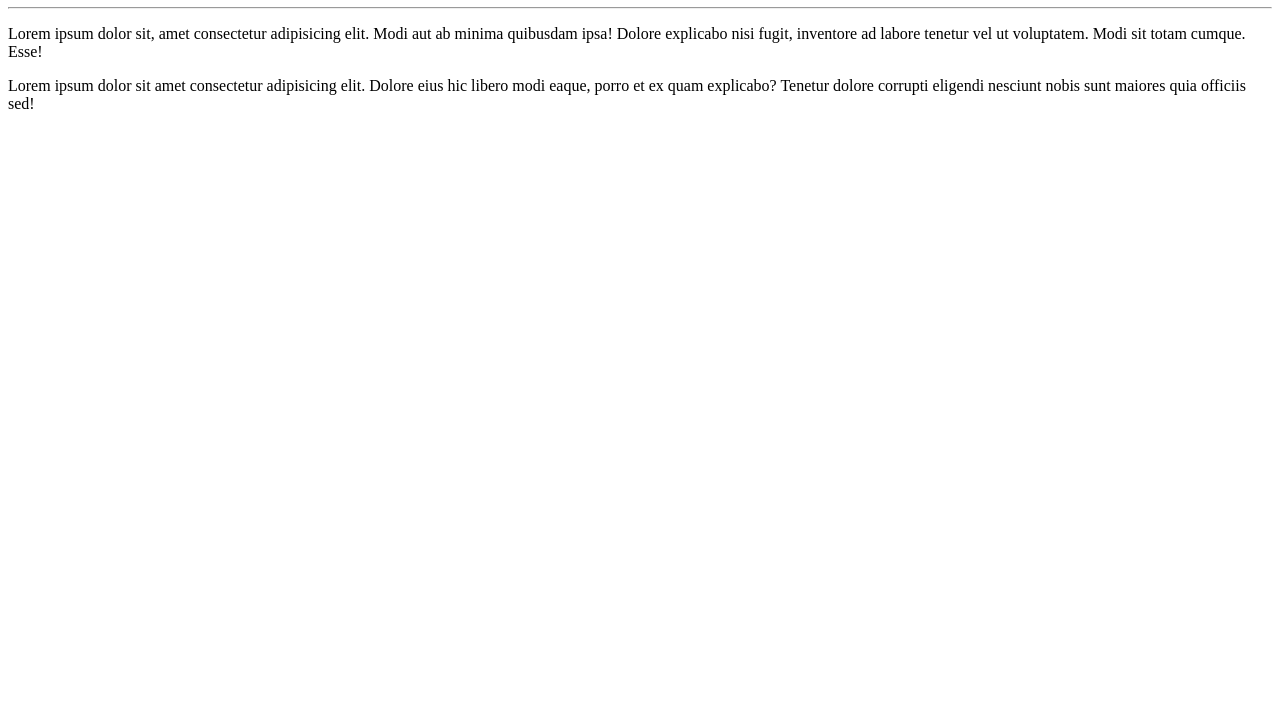
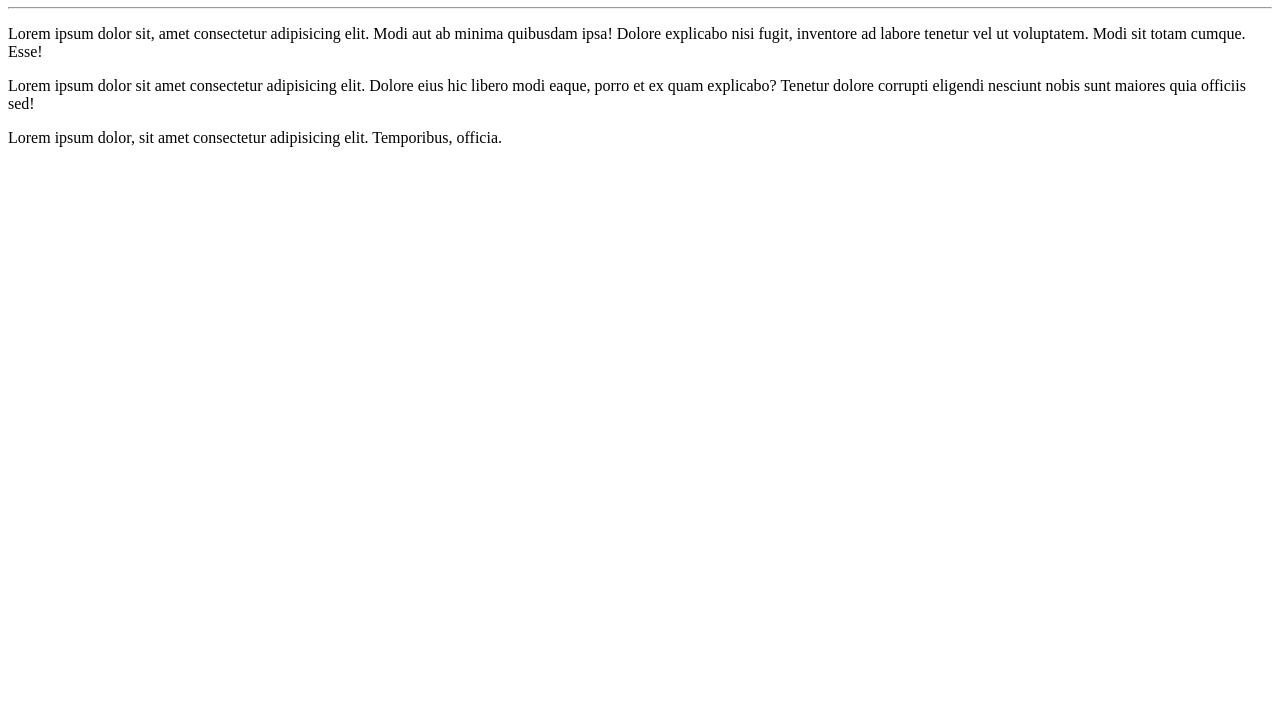
Before and after one commit to ElisangelaJesus/Ola-Mundo, a plain HTML site: page site-exemplo/index.html in a window 1280 px wide. Shown: the part 73-800 px from the top of the page. Drawn offline with Linux system fonts and the light colour scheme.

Commit message:
Mais um paragrafo adicionado.

```diff
--- a/site-exemplo/index.html
+++ b/site-exemplo/index.html
@@ -10,5 +10,6 @@
     <hr>
     <p>Lorem ipsum dolor sit, amet consectetur adipisicing elit. Modi aut ab minima quibusdam ipsa! Dolore explicabo nisi fugit, inventore ad labore tenetur vel ut voluptatem. Modi sit totam cumque. Esse!</p>
     <p>Lorem ipsum dolor sit amet consectetur adipisicing elit. Dolore eius hic libero modi eaque, porro et ex quam explicabo? Tenetur dolore corrupti eligendi nesciunt nobis sunt maiores quia officiis sed!</p>
+    <p>Lorem ipsum dolor, sit amet consectetur adipisicing elit. Temporibus, officia.</p>
 </body>
 </html>
```
